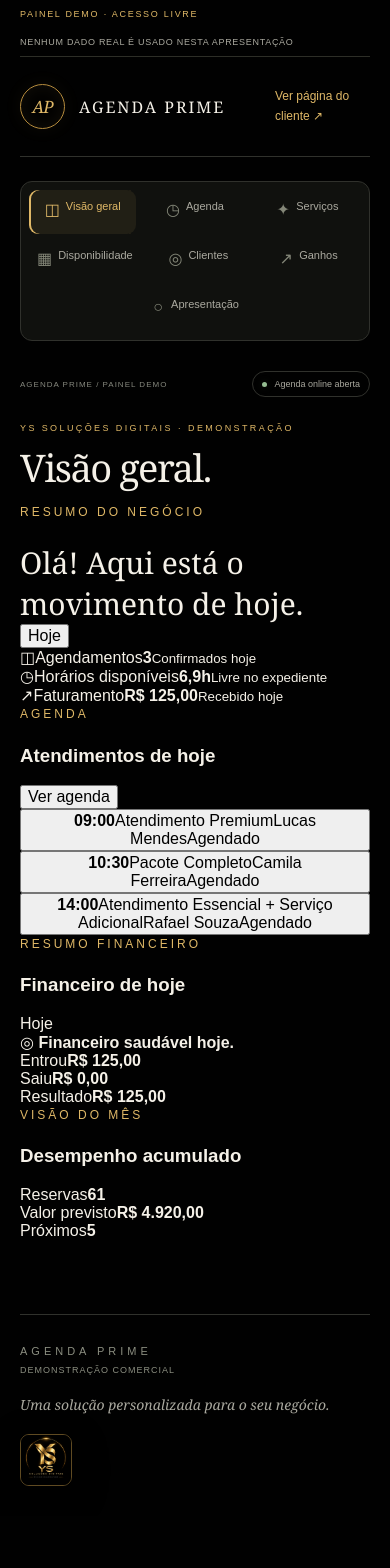
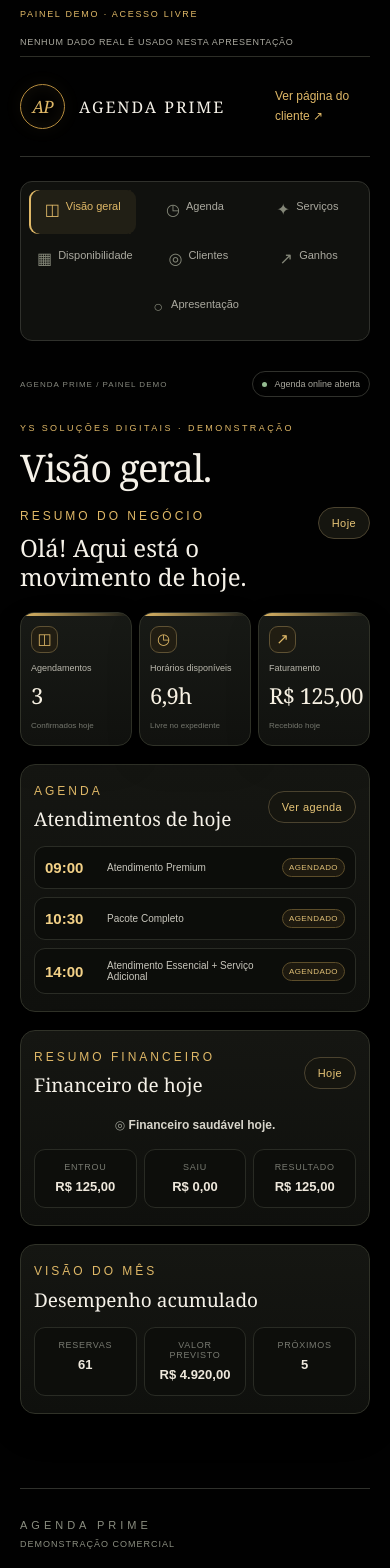
Before and after one commit to YuriSilva2025/-YS-Agenda-Prime-Demo, a Next.js app: page /admin in a window 390 px wide. Shown: the top 1568 px of the page. Before the commit the page ends 1516 px from the top, so only its background shows below. Built offline with nearby package versions, Linux system fonts and the light colour scheme.

Commit message:
Adiciona estilo responsivo ao novo dashboard demo

```diff
--- a/src/app/globals.css
+++ b/src/app/globals.css
@@ -258,3 +258,40 @@ footer .ys-brand{margin-left:auto}
     gap:6px;
   }
 }
+
+
+/* ==========================================================
+   DASHBOARD DEMO — RESUMO DIÁRIO MODERNO
+   Mantém identidade Agenda Prime / YS
+   ========================================================== */
+.dashboard-modern{display:grid;gap:18px;margin-top:8px}
+.dashboard-welcome{display:flex;justify-content:space-between;align-items:flex-end;gap:20px;padding:4px 0 2px}
+.dashboard-welcome .eyebrow{margin-bottom:8px}
+.dashboard-welcome h2{font-size:28px;line-height:1.2}
+.dashboard-period,.dashboard-chip{border:1px solid #4b432f;background:#15150f;color:#e7c577;border-radius:999px;padding:9px 13px;font-size:11px;letter-spacing:.4px}
+.dashboard-period:hover,.dashboard-chip:hover{border-color:var(--gold);background:#1d1b12}
+.dashboard-kpis{display:grid;grid-template-columns:repeat(3,1fr);gap:12px}
+.dashboard-kpi{position:relative;min-height:154px;padding:18px 18px 17px;border:1px solid #303228;border-radius:14px;background:linear-gradient(180deg,#181a16 0%,#11120f 100%);box-shadow:0 14px 34px rgba(0,0,0,.16);overflow:hidden}
+.dashboard-kpi:before{content:"";position:absolute;left:0;top:0;width:100%;height:3px;background:linear-gradient(90deg,var(--gold),transparent)}
+.dashboard-kpi-icon{width:31px;height:31px;display:grid;place-items:center;margin-bottom:14px;border:1px solid #5e5133;border-radius:9px;background:#211d12;color:var(--gold);font-size:15px}
+.dashboard-kpi>span:not(.dashboard-kpi-icon){display:block;color:#b9b7ac;font-size:11px}
+.dashboard-kpi strong{display:block;margin:7px 0 4px;color:#f7f1e3;font:30px Georgia,serif;letter-spacing:-.6px}
+.dashboard-kpi small{color:#74766d;font-size:10px}
+.dashboard-card{padding:22px;border:1px solid #303228;border-radius:15px;background:linear-gradient(180deg,#151612 0%,#0f100d 100%);box-shadow:0 14px 38px rgba(0,0,0,.14)}
+.dashboard-card-head{display:flex;justify-content:space-between;align-items:center;gap:18px;margin-bottom:14px}
+.dashboard-card-head .eyebrow{margin-bottom:5px}
+.dashboard-card-head h3{margin:0;font:22px Georgia,serif}
+.dashboard-agenda-list{display:grid;gap:8px}
+.dashboard-agenda-row{width:100%;display:grid;grid-template-columns:70px minmax(120px,1.2fr) minmax(120px,1fr) auto;align-items:center;gap:12px;padding:13px 14px;border:1px solid #2a2c25;border-radius:11px;background:#0c0d0a;color:var(--text);text-align:left}
+.dashboard-agenda-row:hover{border-color:#65552f;background:#12130f}
+.dashboard-agenda-row>strong{color:#f3d187;font-size:15px}
+.dashboard-agenda-row>span{font-size:12px;color:#c8c6bc}
+.dashboard-client{color:#8f9187!important}
+.dashboard-status{justify-self:end;padding:5px 8px;border:1px solid #5c4d2a;border-radius:999px;background:#1d190f;color:#dfbf76!important;font-size:9px!important;text-transform:uppercase;letter-spacing:.4px}
+.dashboard-finance-message{text-align:center;padding:6px 0 17px;color:#9c9e94;font-size:12px}.dashboard-finance-message strong{color:#d8d5cb}
+.dashboard-finance-grid,.dashboard-month-grid{display:grid;grid-template-columns:repeat(3,1fr);gap:10px}
+.dashboard-finance-grid>div,.dashboard-month-grid>div{padding:14px;border:1px solid #292b24;border-radius:11px;background:#0d0e0b;text-align:center}
+.dashboard-finance-grid span,.dashboard-month-grid span{display:block;margin-bottom:5px;color:#777970;font-size:9px;text-transform:uppercase;letter-spacing:.7px}
+.dashboard-finance-grid strong,.dashboard-month-grid strong{color:#eee8dc;font-size:15px}
+@media(max-width:820px){.dashboard-kpis{grid-template-columns:1fr 1fr}.dashboard-kpi:last-child{grid-column:1/-1}.dashboard-agenda-row{grid-template-columns:60px 1fr auto}.dashboard-client{display:none}}
+@media(max-width:560px){.dashboard-welcome{align-items:flex-start}.dashboard-welcome h2{font-size:24px}.dashboard-kpis{grid-template-columns:repeat(3,1fr);gap:7px}.dashboard-kpi{min-height:128px;padding:13px 10px}.dashboard-kpi-icon{width:27px;height:27px;margin-bottom:10px}.dashboard-kpi>span:not(.dashboard-kpi-icon){font-size:9px}.dashboard-kpi strong{font-size:22px}.dashboard-kpi small{font-size:8px}.dashboard-kpi:last-child{grid-column:auto}.dashboard-card{padding:17px 13px}.dashboard-card-head h3{font-size:19px}.dashboard-agenda-row{grid-template-columns:54px minmax(0,1fr) auto;padding:11px 10px;gap:8px}.dashboard-agenda-row>span{font-size:10px}.dashboard-status{font-size:8px!important;padding:4px 6px}.dashboard-finance-grid,.dashboard-month-grid{gap:7px}.dashboard-finance-grid>div,.dashboard-month-grid>div{padding:12px 8px}.dashboard-finance-grid strong,.dashboard-month-grid strong{font-size:13px}}
```
